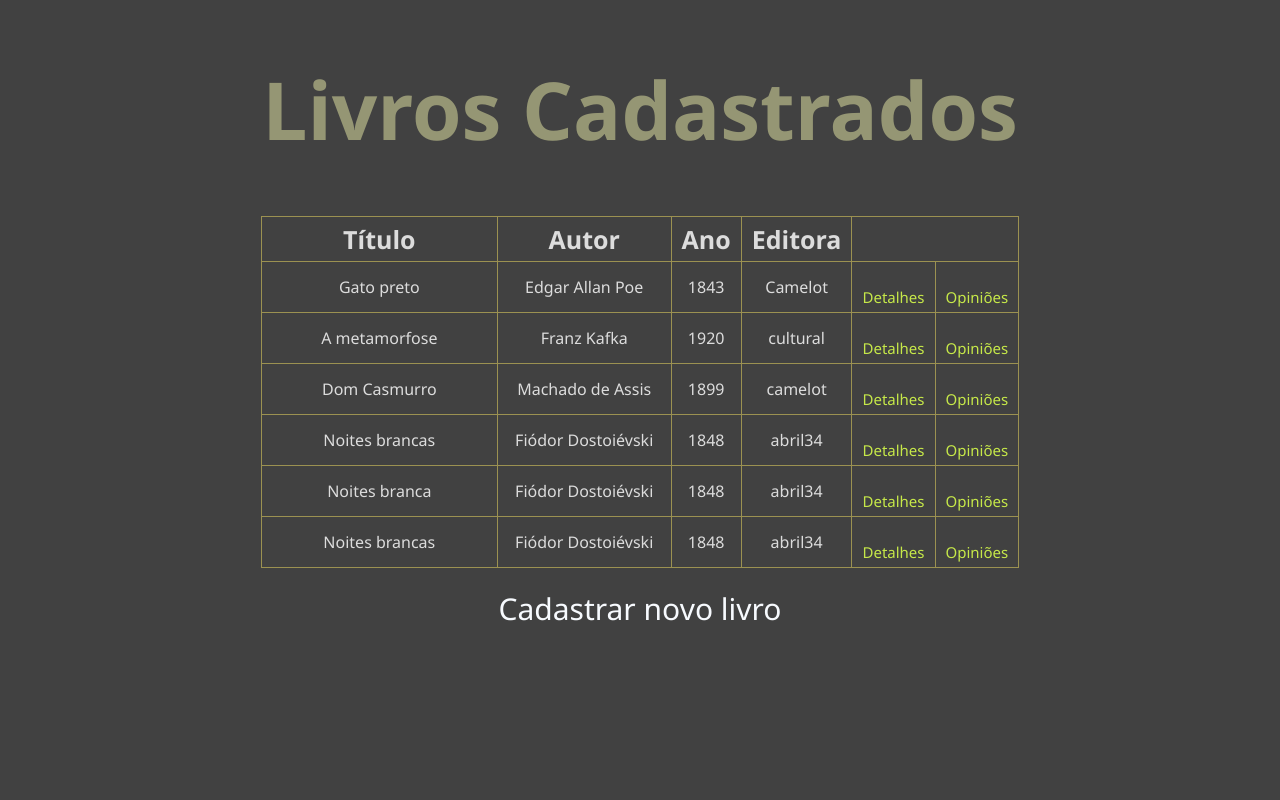
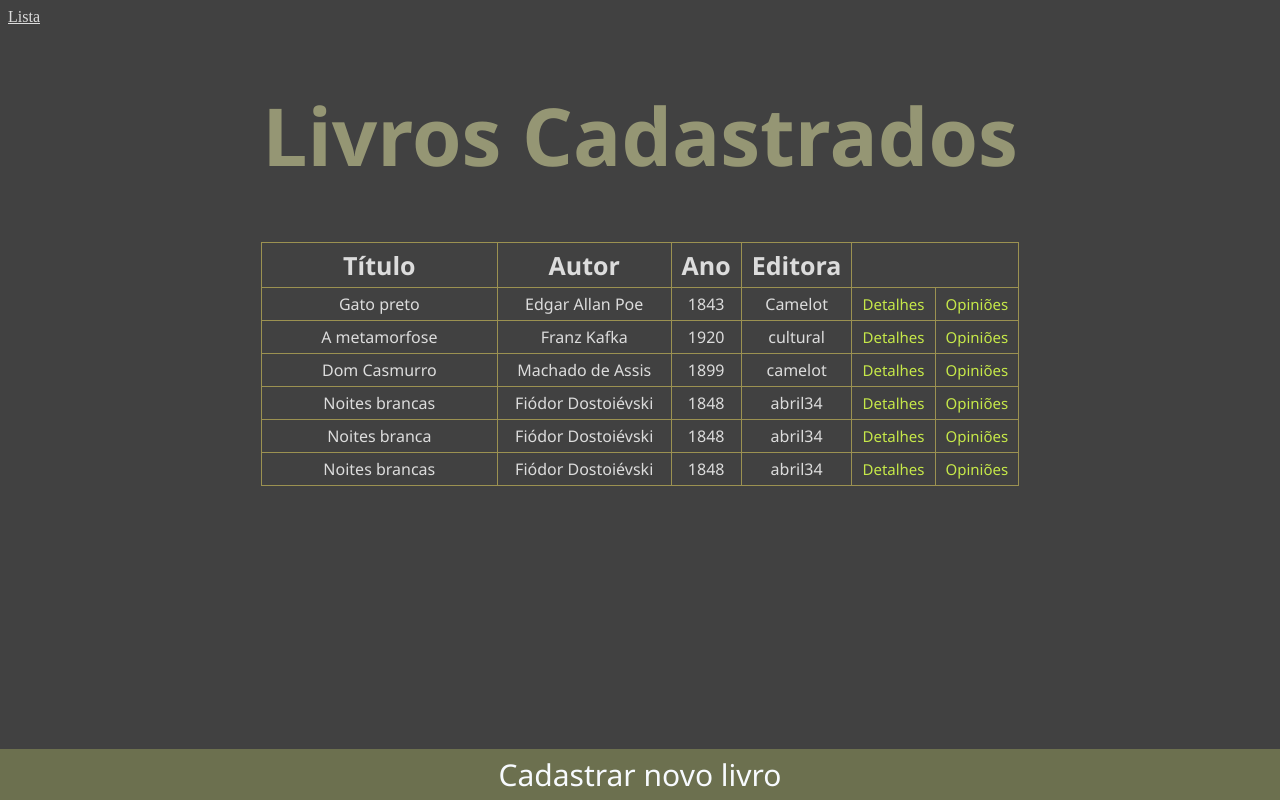
Before and after one commit to jocov23/catalogo-livros, a Django app: page /livros/lista/ in a window 1280 px wide. Run offline with Django 5.2, Linux system fonts and the light colour scheme; data comes from the database, SQL or seed files in the repository.

Commit message:
fixed 'cadastrar Livro' position + starting base.html

```diff
--- a/app/livros/static/styleLivro.css
+++ b/app/livros/static/styleLivro.css
@@ -9,6 +9,11 @@
 
     width: 100%;
     text-align: center;
+
+    .table{
+        margin-bottom: 60px;
+
+    }
 
     table, td, th{
         font-family:'Segoe UI', Tahoma, Geneva, Verdana, sans-serif;
@@ -24,7 +29,11 @@
         a{
             font-size: 15px;
             color: #c6e849;
+            position: relative;
+            text-decoration: none;
+            font-family:'Segoe UI', Tahoma, Geneva, Verdana, sans-serif ;
         }
+
     }
     thead{
         font-weight: bold;
@@ -41,18 +50,37 @@
     font-size: 80px;
     color: #959674;
     }
+    .link_baixo{
+        bottom: 0;
+        left: 0;
+        width: 100%;
+        text-align: center;
+        background-color:#6c704f;
+        position: fixed;
+        padding: 5px 0;
+
+        border:1px #d87314;
+
         a{
             font-family:'Segoe UI', Tahoma, Geneva, Verdana, sans-serif;
-    position: sticky;
-    top: 0;
-    text-align: center;
-    display: block;
+
             margin-top: 20px;
             font-size: 30px;
             text-decoration: none;
             color: #f7fafe;
+            background-color: #6c704f;
+
+
         }
     }
+    .link_baixo:hover{
+        background-color: #91957a;
+        a{
+            background-color: #91957a;
+        }
+    }
+}
+
 
 
 
--- a/app/livros/templates/livros/listar.html
+++ b/app/livros/templates/livros/listar.html
@@ -7,6 +7,9 @@
         <title>Lista de Livros</title>
     </head>
     <body>
+        <nav>
+            <a href="{%% url 'lista_livros'}" title="Ir para a lista de livros">Lista</a>
+        </nav>
         <div class="lista">
             <h1>Livros Cadastrados</h1>
             <div class="table">
@@ -39,8 +42,9 @@
                 </tbody>
             </table>
             </div>
-            <a href = "{% url 'cadastro_livro' %}" title="Ir para cadastro de livros">Cadastrar novo livro</a> <!--button to redirect to the page of register-->
-
+            <div class="link_baixo">
+                <a href = "{% url 'cadastro_livro' %}" title="Ir para cadastro de livros">Cadastrar novo livro</a> <!--button to redirect to the page of register-->
+            </div>
         </div>
     </body>
 </html>
--- a/plans.txt
+++ b/plans.txt
@@ -7,7 +7,7 @@
 4.details per book (finished)
 5.README (finished)
 6.use guide (finished)
-7.opinion page per book
+7.opinion page per book (finished)
 8.option to see books readed, saved and added
 9.Admin login and special perms
 10.Fix 'cadastrar novo livro' link position(finished)
@@ -15,4 +15,6 @@
 12:dark page theme (finished)
 13.put fixed sections ('Cadastrar novo livro', profile, darkmode button, etc)
 14.fill more books in the list add details of each
-15: modify livro_id in the URLS to its title
+15: modify livro_id in the URLS to its title(finished)
+16.book search field
+17.fixed section in the top with, books, authors, logins, user
```
Also changed, not shown: app/livros/templates/livros/base.html (added). Lines whose indentation alone changed are shown as unchanged.
